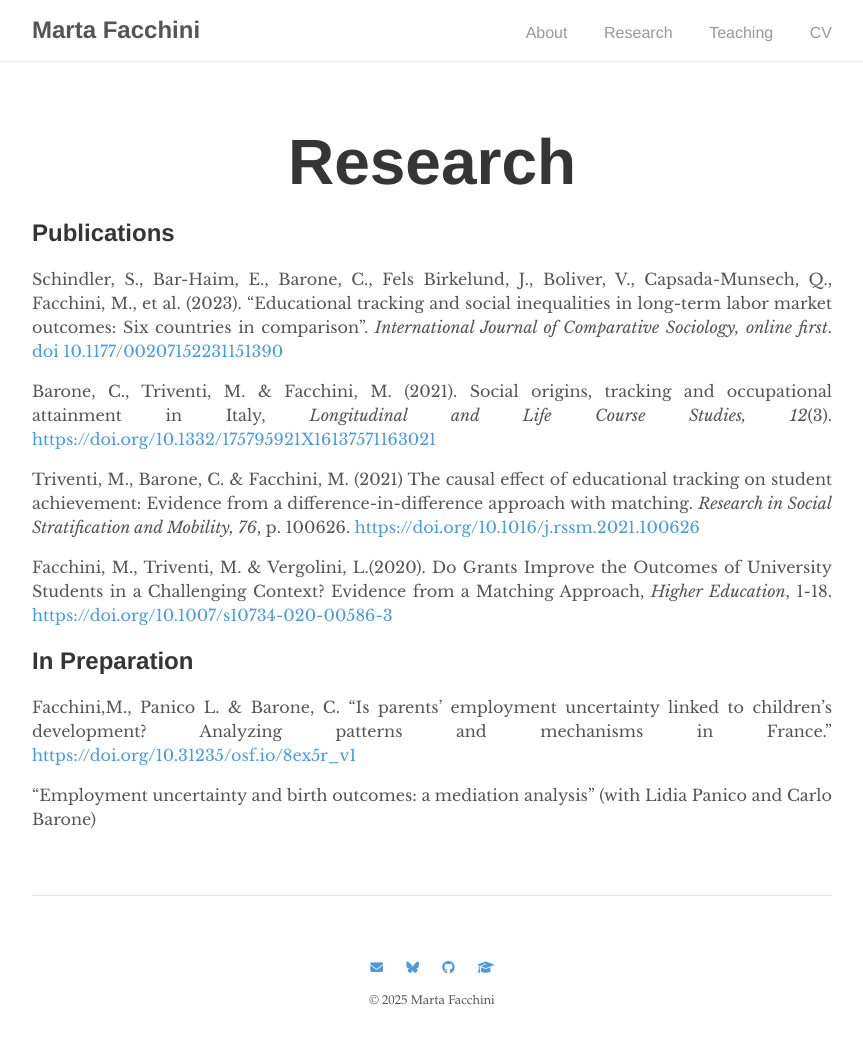
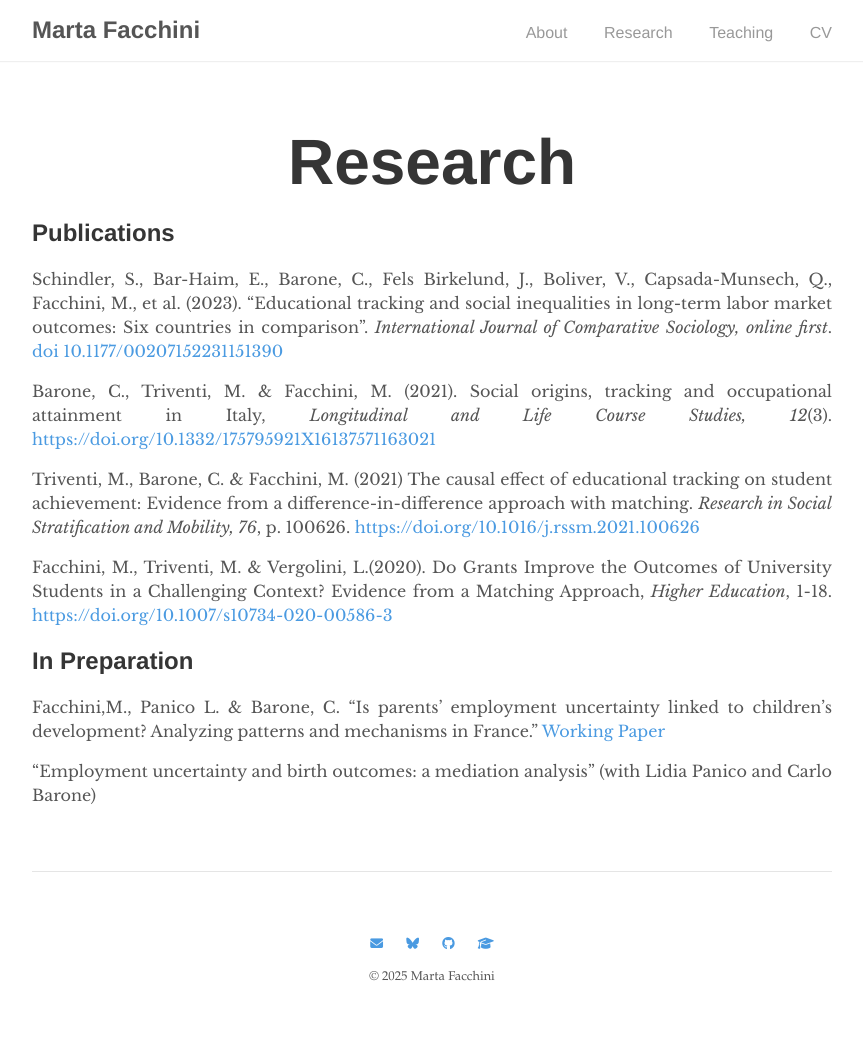
Before and after one commit to martafacchini/martafacchini.github.io, a Jekyll site: the page built from _pages/research.md, in a window 1280 px wide. Shown: the whole page, without its empty margins (208-1071 px from the left). Built offline with Jekyll 4.4.1, drawn with Linux system fonts in a browser that asks for light colours; nearby versions of some CDN libraries; after the commit the page ends 1032 px from its top, so only the background shows below that.

Commit message:
Update research.md

```diff
--- a/_pages/research.md
+++ b/_pages/research.md
@@ -16,6 +16,6 @@
 
 ## In Preparation
 
-Facchini,M., Panico L. & Barone, C. "Is parents’ employment uncertainty linked to children’s development? Analyzing patterns and mechanisms in France." [https://doi.org/10.31235/osf.io/8ex5r_v1](Working Paper)
+Facchini,M., Panico L. & Barone, C. "Is parents’ employment uncertainty linked to children’s development? Analyzing patterns and mechanisms in France." [Working Paper](https://doi.org/10.31235/osf.io/8ex5r_v1)
 
 "Employment uncertainty and birth outcomes: a mediation analysis" (with Lidia Panico and Carlo Barone)
```
